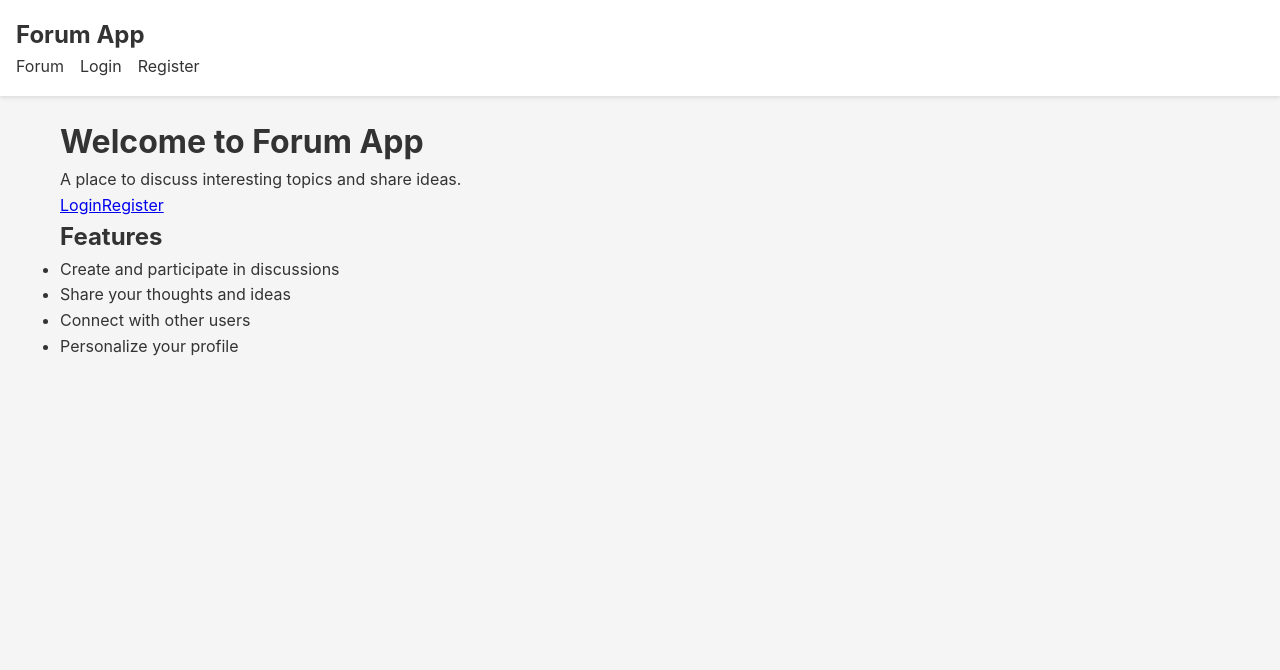
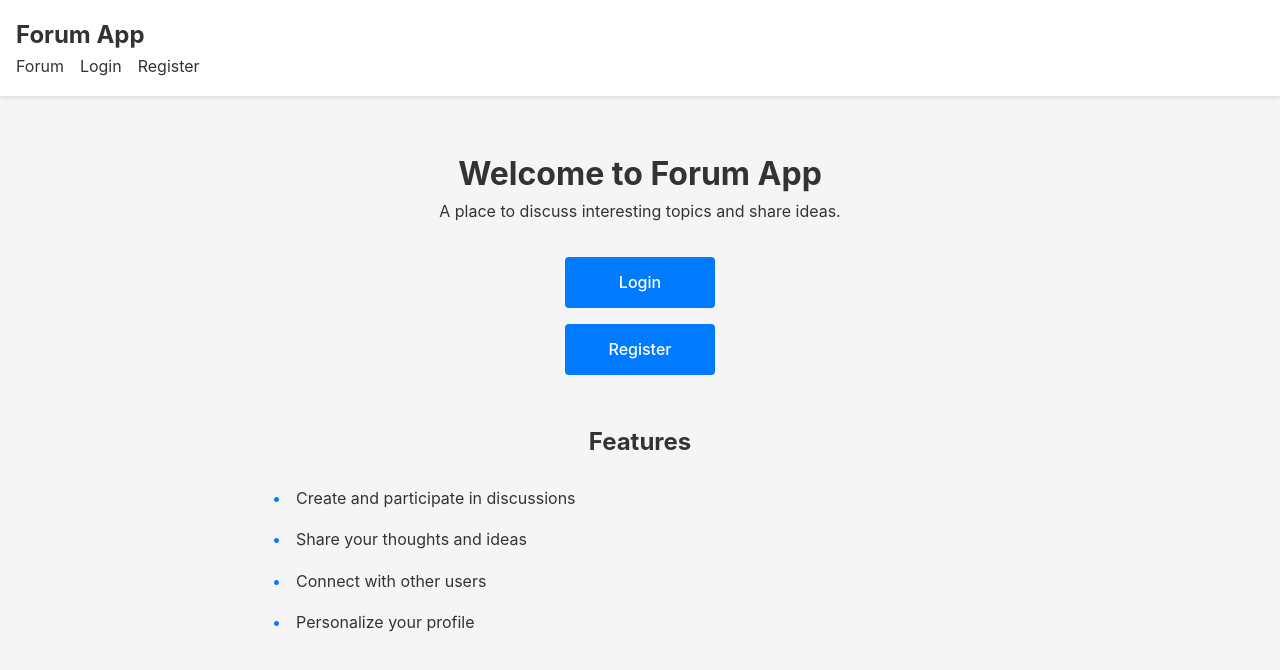
Before and after one commit to HelloStudentWorld/project5-desktop-forum, a React (Create React App) app in the folder client/: page / in a window 1280 px wide. Shown: the top 670 px of the page. Built offline with nearby package versions, Linux system fonts and the light colour scheme; no server answers.

Commit message:
style: separate login and register buttons with vertical layout

```diff
--- /dev/null
+++ b/client/src/components/pages/Home.css
@@ -0,0 +1,62 @@
+.home-container {
+  max-width: 800px;
+  margin: 0 auto;
+  padding: 2rem;
+  text-align: center;
+}
+
+.cta-container {
+  margin: 2rem 0;
+}
+
+.auth-buttons {
+  display: flex;
+  flex-direction: column;
+  gap: 1rem;
+  align-items: center;
+  margin-top: 1rem;
+}
+
+.cta-button {
+  display: inline-block;
+  padding: 0.8rem 2rem;
+  background-color: #007bff;
+  color: white;
+  text-decoration: none;
+  border-radius: 4px;
+  font-weight: 500;
+  transition: background-color 0.2s;
+  min-width: 150px;
+}
+
+.cta-button:hover {
+  background-color: #0056b3;
+}
+
+.features {
+  margin-top: 3rem;
+  text-align: left;
+}
+
+.features h2 {
+  text-align: center;
+  margin-bottom: 1.5rem;
+}
+
+.features ul {
+  list-style-type: none;
+  padding: 0;
+}
+
+.features li {
+  margin: 1rem 0;
+  padding-left: 1.5rem;
+  position: relative;
+}
+
+.features li:before {
+  content: "•";
+  position: absolute;
+  left: 0;
+  color: #007bff;
+}
--- a/client/src/components/pages/Home.js
+++ b/client/src/components/pages/Home.js
@@ -1,4 +1,5 @@
 import React, { useEffect } from 'react';
+import './Home.css';
 import { Link } from 'react-router-dom';
 import { useDispatch, useSelector } from 'react-redux';
 import { fetchCategories } from '../../features/categories/categoriesSlice';
```
